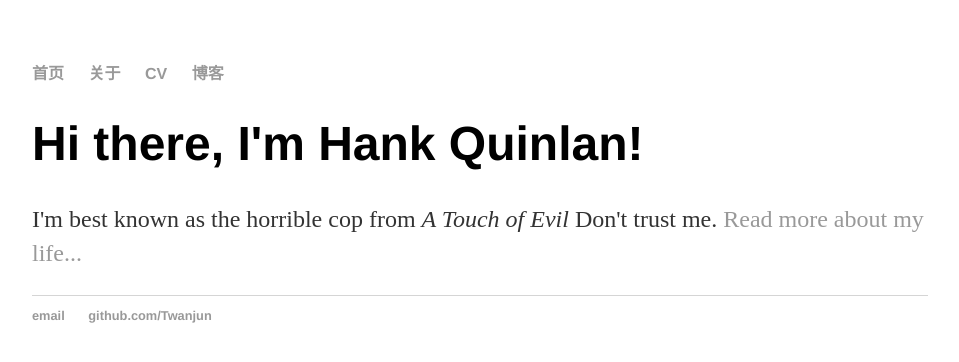
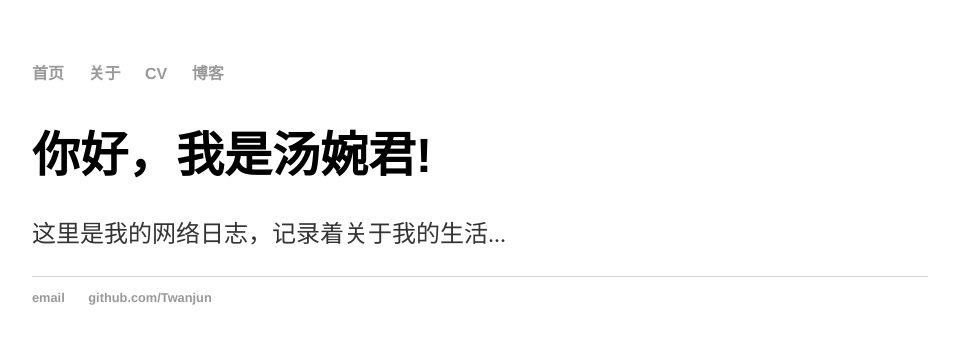
Before and after one commit to Twanjun/Twanjun.github.io, a Jekyll site: the page built from index.html, in a window 1280 px wide. Shown: the top 362 px of the page, without its empty margins (160-1119 px from the left). Built offline with Jekyll 4.4.1, drawn with Linux system fonts in a browser that asks for light colours.

Commit message:
Update index.html

```diff
--- a/index.html
+++ b/index.html
@@ -1,8 +1,8 @@
 ---
 layout: default
-title: Hank Quinlan, Horrible Cop
+title: twanjun
 ---
 <div class="blurb">
-	<h1>Hi there, I'm Hank Quinlan!</h1>
-	<p>I'm best known as the horrible cop from <em>A Touch of Evil</em> Don't trust me. <a href="/about">Read more about my life...</a></p>
+	<h1>你好，我是汤婉君!</h1>
+	<p>这里是我的网络日志，记录着关于我的生活...</a></p>
 </div><!-- /.blurb -->
```
